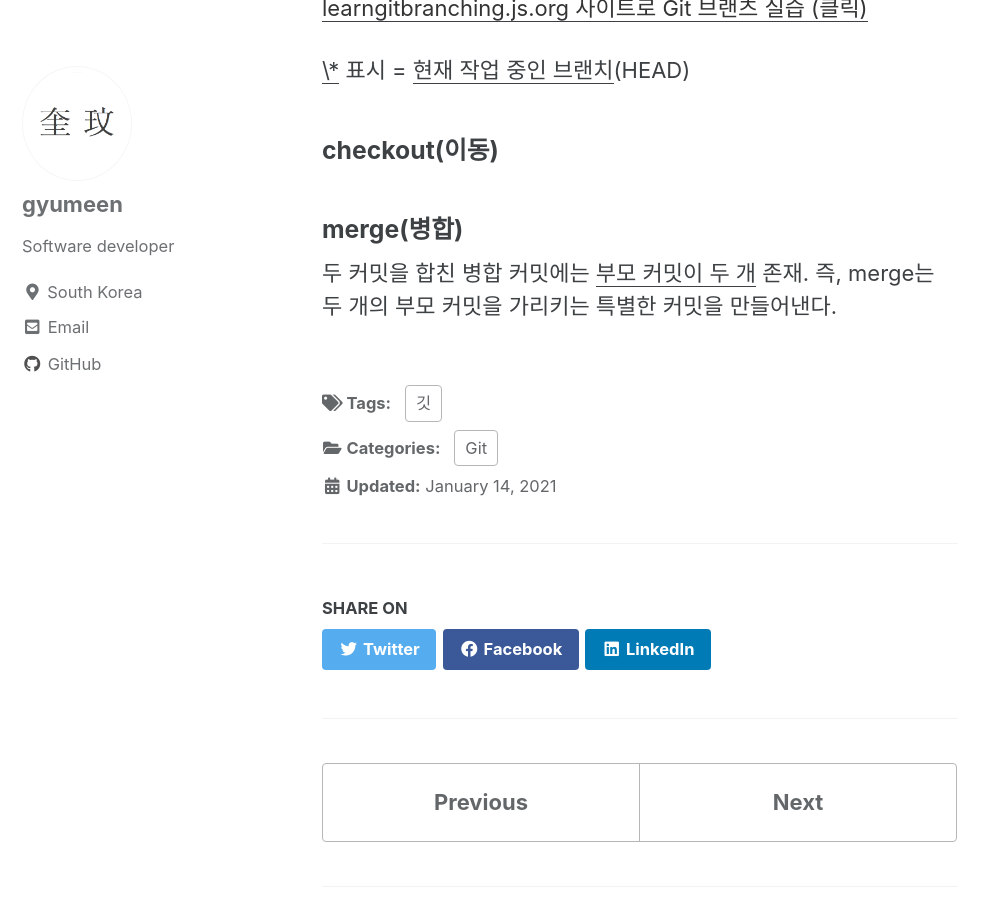
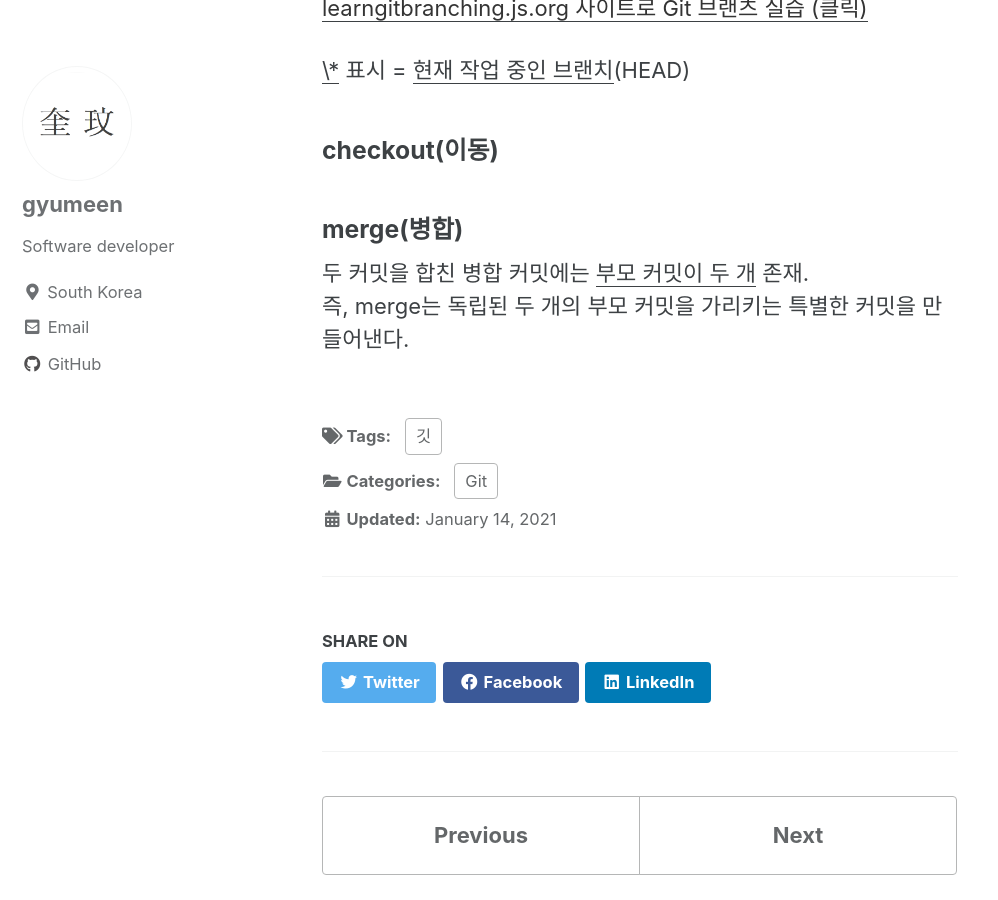
Before and after one commit to gyumeen/gyumeen.github.io, a Jekyll site: the page built from _posts/2021/Git/2021-01-14-[Git] Branch.md, in a window 1280 px wide and 900 px high, scrolled down 540 px. Shown: the whole window, without its empty margins (0-998 px from the left). Built offline with Jekyll 4.4.1, drawn with Linux system fonts in a browser that asks for light colours; cached includes are drawn as plain includes; comment, search, counter and statistics services are not loaded.

Commit message:
Update 2021-01-14-[Git] Branch.md

```diff
--- a/_posts/2021/Git/2021-01-14-[Git] Branch.md
+++ b/_posts/2021/Git/2021-01-14-[Git] Branch.md
@@ -24,4 +24,4 @@ last_modified_at: 2021-01-14
 
 ### merge(병합)
 두 커밋을 합친 병합 커밋에는 <U>부모 커밋이 두 개</U> 존재.
-즉, merge는 두 개의 부모 커밋을 가리키는 특별한 커밋을 만들어낸다.
+즉, merge는 독립된 두 개의 부모 커밋을 가리키는 특별한 커밋을 만들어낸다.
```
